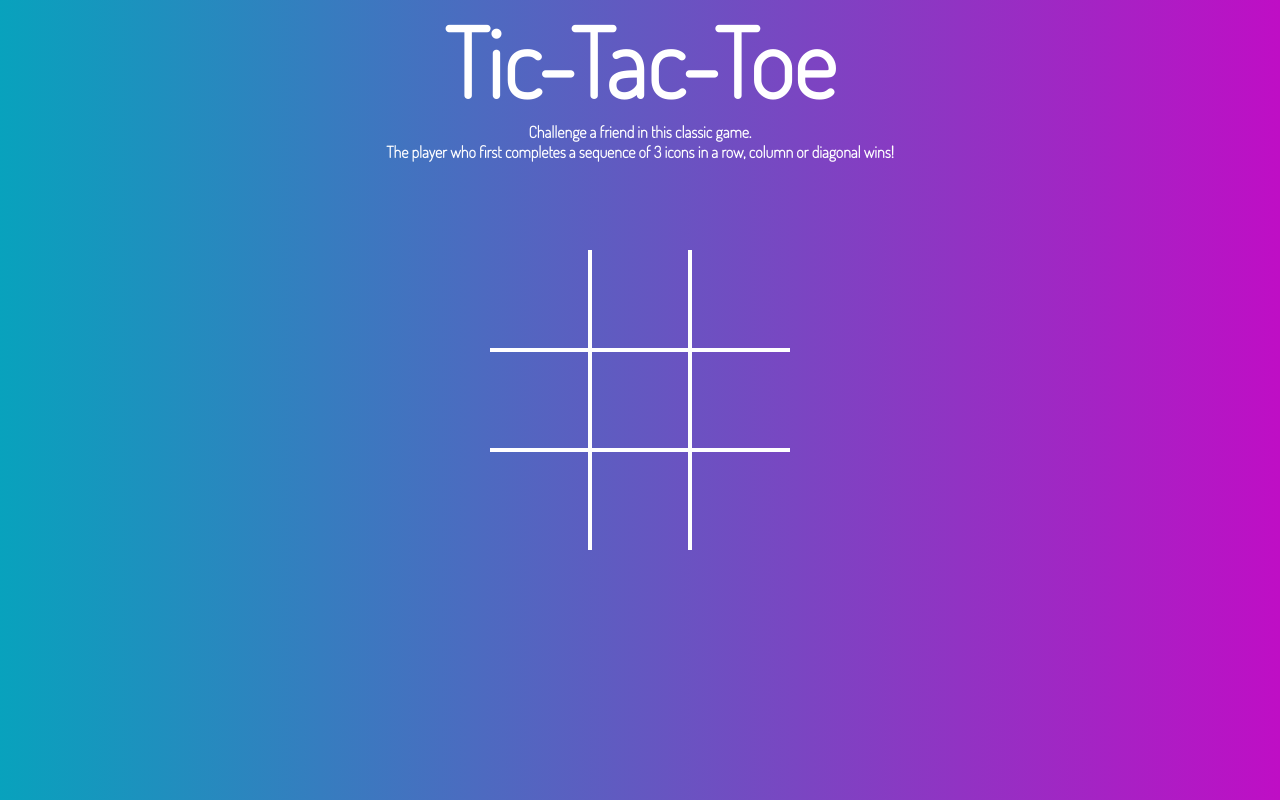
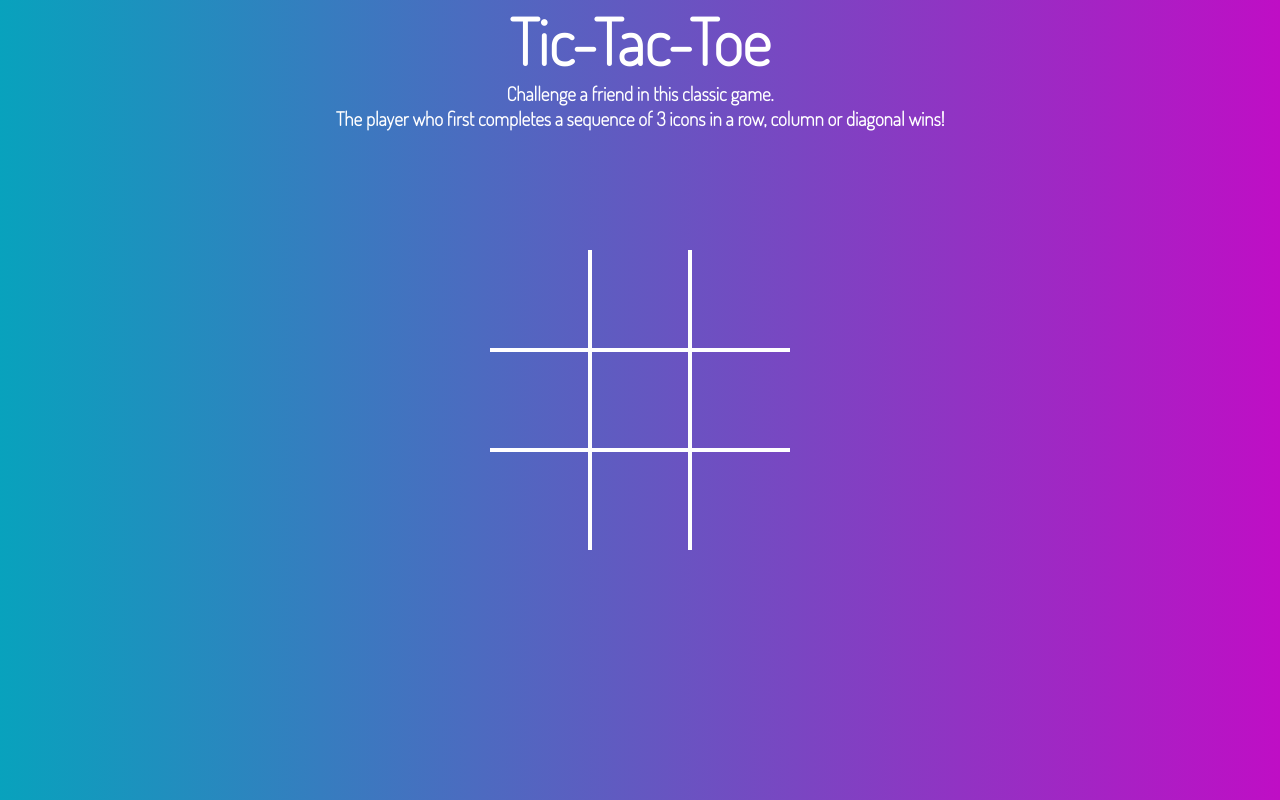
Before and after one commit to iurjoh/Tic-tac-toe, a plain HTML site: page index.html in a window 1280 px wide. Drawn offline with Linux system fonts and the light colour scheme.

Commit message:
Change title and instructions size. Adjust readme to a game for 2 players only. Replace images and make more adjustments to make all readme fits for a game only playble for 2 players

```diff
--- a/assets/css/style.css
+++ b/assets/css/style.css
@@ -32,7 +32,7 @@ h1 {
   color: white;
   position: relative;
   text-align: center;
-  font-size: 6rem;
+  font-size: 4rem;
 }
 
 h2 {
@@ -42,7 +42,7 @@ h2 {
   color: white;
   position: relative;
   text-align: center;
-  font-size: 1rem;
+  font-size: 1.2rem;
 }
 
 /* .menu-button {
```
Also changed, not shown: README.md, assets/images/mockup.JPG (added), assets/images/select-mode-interface.JPG (deleted), assets/images/tic-tac-toe-mockup.JPG (deleted), assets/images/title.JPG (added).
